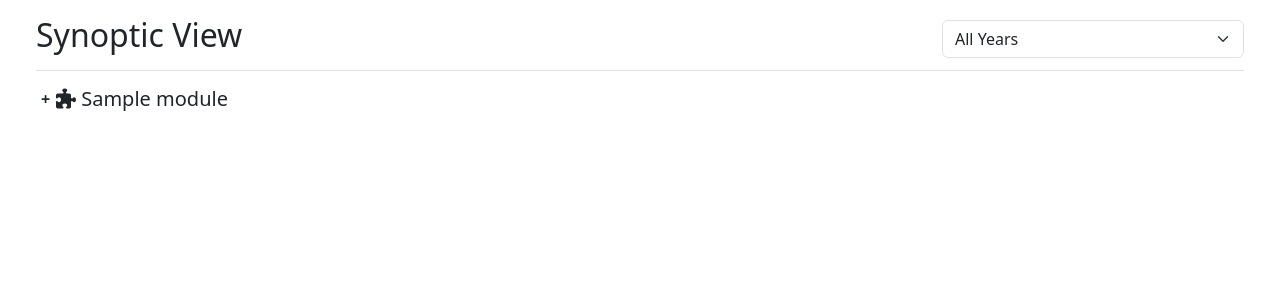
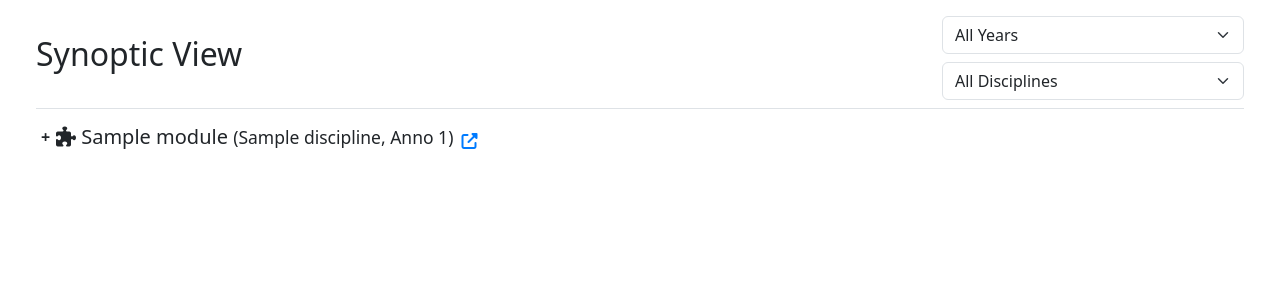
Before and after one commit to rcasertascuola/teachingmanager, a PHP site: page /synoptic_view.php in a window 1280 px wide; the page is wider, and only the part inside the window is pictured. Shown: the part 104-404 px from the top of that part. Run offline with PHP 8.4, Linux system fonts and the light colour scheme; the visitor is signed in with stand-in values (Sample User, id 1); tables that the repository leaves empty or names only in its code hold one stand-in row (values such as "Sample post").

Commit message:
feat(synoptic-view): Add discipline filter
This commit adds a new dropdown filter to the synoptic view, allowing users to filter the displayed modules by discipline.

- A new endpoint `get_disciplines.php` was created to provide a list of all available disciplines.
- The synoptic view UI was updated to include the new filter dropdown.
- The backend logic was updated to process the filter and return the corresponding modules.

```diff
--- /dev/null
+++ b/get_disciplines.php
@@ -0,0 +1,12 @@
+<?php
+header('Content-Type: application/json');
+
+require_once 'src/Database.php';
+require_once 'src/Disciplina.php';
+
+$db = Database::getInstance()->getConnection();
+$disciplina_manager = new Disciplina($db);
+
+$discipline = $disciplina_manager->findAll();
+
+echo json_encode($discipline);
--- a/src/Module.php
+++ b/src/Module.php
@@ -28,7 +28,7 @@ class Module
      * @param int|null $anno_corso
      * @return Module[]
      */
-    public function findAll($anno_corso = null)
+    public function findAll($anno_corso = null, $disciplina_id = null)
     {
         $params = [];
         $query = '
@@ -40,9 +40,18 @@ class Module
             LEFT JOIN
                 discipline d ON m.disciplina_id = d.id';
 
+        $where_clauses = [];
         if ($anno_corso) {
-            $query .= ' WHERE m.anno_corso = :anno_corso';
+            $where_clauses[] = 'm.anno_corso = :anno_corso';
             $params[':anno_corso'] = $anno_corso;
+        }
+        if ($disciplina_id) {
+            $where_clauses[] = 'm.disciplina_id = :disciplina_id';
+            $params[':disciplina_id'] = $disciplina_id;
+        }
+
+        if (count($where_clauses) > 0) {
+            $query .= ' WHERE ' . implode(' AND ', $where_clauses);
         }
 
         $query .= ' ORDER BY m.name ASC';
--- a/synoptic_data.php
+++ b/synoptic_data.php
@@ -20,6 +20,7 @@ $uda_manager = new Uda($db);
 $exercise_manager = new Exercise($db);
 
 $anno_corso = isset($_GET['anno_corso']) && !empty($_GET['anno_corso']) ? (int)$_GET['anno_corso'] : null;
+$disciplina_id = isset($_GET['disciplina_id']) && !empty($_GET['disciplina_id']) ? (int)$_GET['disciplina_id'] : null;
 
 function getCompetenzeByAbilita($pdo, $abilitaId) {
     $stmt = $pdo->prepare('
@@ -51,7 +52,7 @@ function getDisciplineByCompetenza($pdo, $competenzaId) {
     return $stmt->fetchAll(PDO::FETCH_ASSOC);
 }
 
-$modules = $module_manager->findAll($anno_corso);
+$modules = $module_manager->findAll($anno_corso, $disciplina_id);
 $result = [];
 
 foreach ($modules as $module) {
@@ -144,6 +145,8 @@ foreach ($modules as $module) {
         'id' => $module->id,
         'name' => $module->name,
         'description' => $module->description,
+        'disciplina_name' => $module->disciplina_name,
+        'anno_corso' => $module->anno_corso,
         'udas' => $udaData,
     ];
 }
--- a/synoptic_view.php
+++ b/synoptic_view.php
@@ -33,19 +33,35 @@ include 'header.php';
     .tree-view .leaf-node {
         padding-left: 15px;
     }
+    .tree-view .link-icon {
+        margin-left: 8px;
+        color: #007bff;
+        text-decoration: none;
+    }
+    .tree-view .link-icon:hover {
+        color: #0056b3;
+    }
+    .tree-item-content {
+        display: flex;
+        align-items: center;
+    }
 </style>
     <div class="container-fluid">
         <main class="px-md-4">
             <div class="d-flex justify-content-between flex-wrap flex-md-nowrap align-items-center pt-3 pb-2 mb-3 border-bottom">
                 <h1 class="h2">Synoptic View</h1>
                 <div class="col-md-3">
-                    <select id="anno-corso-filter" class="form-select">
+                    <select id="anno-corso-filter" class="form-select mb-2">
                         <option value="">All Years</option>
                         <option value="1">Year 1</option>
                         <option value="2">Year 2</option>
                         <option value="3">Year 3</option>
                         <option value="4">Year 4</option>
                         <option value="5">Year 5</option>
+                    </select>
+                    <select id="disciplina-filter" class="form-select">
+                        <option value="">All Disciplines</option>
+                        <!-- Options will be populated by JS -->
                     </select>
                 </div>
             </div>
@@ -61,12 +77,27 @@ include 'header.php';
         document.addEventListener('DOMContentLoaded', function () {
             const synopticTreeContainer = document.getElementById('synoptic-tree-container');
             const annoCorsoFilter = document.getElementById('anno-corso-filter');
+            const disciplinaFilter = document.getElementById('disciplina-filter');
 
-            function fetchData(annoCorso = '') {
-                let url = 'synoptic_data.php';
-                if (annoCorso) {
-                    url += '?anno_corso=' + annoCorso;
-                }
+            function populateDisciplineFilter() {
+                fetch('get_disciplines.php')
+                    .then(response => response.json())
+                    .then(data => {
+                        data.forEach(disciplina => {
+                            const option = document.createElement('option');
+                            option.value = disciplina.id;
+                            option.textContent = disciplina.nome;
+                            disciplinaFilter.appendChild(option);
+                        });
+                    });
+            }
+
+            function fetchData(annoCorso = '', disciplinaId = '') {
+                let params = new URLSearchParams();
+                if (annoCorso) params.append('anno_corso', annoCorso);
+                if (disciplinaId) params.append('disciplina_id', disciplinaId);
+
+                let url = 'synoptic_data.php?' + params.toString();
 
                 fetch(url)
                     .then(response => response.json())
@@ -75,11 +106,11 @@ include 'header.php';
                     });
             }
 
-            function parseAndRenderHeadings(content, container) {
+            function parseAndRenderHeadings(content, container, lessonId) {
                 const headings = [];
                 const lines = content.split('\n');
                 lines.forEach(line => {
-                    const match = line.match(/^(={2,})\s*(.*?)\s*\1/);
+                    const match = line.match(/^(={1,})\s*(.*?)\s*\1/);
                     if (match) {
                         headings.push({
                             level: match[1].length,
@@ -91,11 +122,11 @@ include 'header.php';
 
                 if (headings.length === 0) return;
 
-                const root = { level: 1, children: [] };
+                const root = { level: 0, children: [] };
                 const stack = [root];
 
                 headings.forEach(heading => {
-                    while (stack.length > 1 && stack[stack.length - 1].level >= heading.level) {
+                    while (stack.length > 0 && stack[stack.length - 1].level >= heading.level) {
                         stack.pop();
                     }
                     stack[stack.length - 1].children.push(heading);
@@ -106,7 +137,9 @@ include 'header.php';
                     nodes.forEach(node => {
                         const li = document.createElement('li');
                         const hasChildren = node.children.length > 0;
-                        li.innerHTML = `${hasChildren ? '<span class="toggler"></span>' : '<span class="leaf-node"></span>'}<span>${node.title}</span>`;
+                        const slug = slugify(node.title);
+                        const link = `lessons/view.php?id=${lessonId}#${slug}`;
+                        li.innerHTML = `${hasChildren ? '<span class="toggler"></span>' : '<span class="leaf-node"></span>'}<div class="tree-item-content"><span>${node.title}</span><a href="${link}" class="link-icon" target="_blank"><i class="fas fa-external-link-alt"></i></a></div>`;
                         if (hasChildren) {
                             const ul = document.createElement('ul');
                             ul.className = 'children';
@@ -119,6 +152,14 @@ include 'header.php';
 
                 render(root.children, container);
             }
+            function slugify(text) {
+                return text.toString().toLowerCase()
+                    .replace(/\s+/g, '-')           // Replace spaces with -
+                    .replace(/[^\w\-]+/g, '')       // Remove all non-word chars
+                    .replace(/\-\-+/g, '-')         // Replace multiple - with single -
+                    .replace(/^-+/, '')             // Trim - from start of text
+                    .replace(/-+$/, '');            // Trim - from end of text
+            }
 
             function renderTree(data) {
                 synopticTreeContainer.innerHTML = '';
@@ -127,7 +168,14 @@ include 'header.php';
                 data.forEach(module => {
                     const moduleLi = document.createElement('li');
                     const hasUdas = module.udas.length > 0;
-                    moduleLi.innerHTML = `${hasUdas ? '<span class="toggler"></span>' : '<span class="leaf-node"></span>'}<h5><i class="fas fa-puzzle-piece"></i> ${module.name}</h5>`;
+                    let moduleInfo = '';
+                    if (module.disciplina_name || module.anno_corso) {
+                        const infoParts = [];
+                        if (module.disciplina_name) infoParts.push(module.disciplina_name);
+                        if (module.anno_corso) infoParts.push(`Anno ${module.anno_corso}`);
+                        moduleInfo = ` <small>(${infoParts.join(', ')})</small>`;
+                    }
+                    moduleLi.innerHTML = `${hasUdas ? '<span class="toggler"></span>' : '<span class="leaf-node"></span>'}<div class="tree-item-content"><h5><i class="fas fa-puzzle-piece"></i> ${module.name}${moduleInfo}</h5><a href="modules/view.php?id=${module.id}" class="link-icon" target="_blank"><i class="fas fa-external-link-alt"></i></a></div>`;
 
                     if (hasUdas) {
                         const moduleUl = document.createElement('ul');
@@ -136,7 +184,7 @@ include 'header.php';
                         module.udas.forEach(uda => {
                             const udaLi = document.createElement('li');
                             const hasLessons = uda.lessons.length > 0;
-                            udaLi.innerHTML = `${hasLessons ? '<span class="toggler"></span>' : '<span class="leaf-node"></span>'}<h6><i class="fas fa-book"></i> ${uda.name}</h6>`;
+                            udaLi.innerHTML = `${hasLessons ? '<span class="toggler"></span>' : '<span class="leaf-node"></span>'}<div class="tree-item-content"><h6><i class="fas fa-book"></i> ${uda.name}</h6><a href="udas/view.php?id=${uda.id}" class="link-icon" target="_blank"><i class="fas fa-external-link-alt"></i></a></div>`;
 
                             if (hasLessons) {
                                 const udaUl = document.createElement('ul');
@@ -145,39 +193,39 @@ include 'header.php';
                                 uda.lessons.forEach(lesson => {
                                     const lessonLi = document.createElement('li');
                                     const hasContent = lesson.content || lesson.conoscenze.length > 0 || lesson.abilita.length > 0 || lesson.exercises.length > 0;
-                                    lessonLi.innerHTML = `${hasContent ? '<span class="toggler"></span>' : '<span class="leaf-node"></span>'}<strong><i class="fas fa-chalkboard-teacher"></i> ${lesson.title}</strong>`;
+                                    lessonLi.innerHTML = `${hasContent ? '<span class="toggler"></span>' : '<span class="leaf-node"></span>'}<div class="tree-item-content"><strong><i class="fas fa-chalkboard-teacher"></i> ${lesson.title}</strong><a href="lessons/view.php?id=${lesson.id}" class="link-icon" target="_blank"><i class="fas fa-external-link-alt"></i></a></div>`;
 
                                     if (hasContent) {
                                         const lessonUl = document.createElement('ul');
                                         lessonUl.className = 'children';
 
                                         if (lesson.content) {
-                                            parseAndRenderHeadings(lesson.content, lessonUl);
+                                            parseAndRenderHeadings(lesson.content, lessonUl, lesson.id);
                                         }
 
                                         if (lesson.conoscenze.length > 0) {
                                             const conoscenzeLi = document.createElement('li');
-                                            conoscenzeLi.innerHTML = `<span class="toggler"></span><strong><i class="fas fa-lightbulb"></i> Conoscenze</strong>`;
+                                            conoscenzeLi.innerHTML = `<span class="toggler"></span><div class="tree-item-content"><strong><i class="fas fa-lightbulb"></i> Conoscenze</strong></div>`;
                                             const conoscenzeUl = document.createElement('ul');
                                             conoscenzeUl.className = 'children';
                                             lesson.conoscenze.forEach(conoscenza => {
                                                 const li = document.createElement('li');
                                                 const hasCompetenze = conoscenza.competenze && conoscenza.competenze.length > 0;
-                                                li.innerHTML = `${hasCompetenze ? '<span class="toggler"></span>' : '<span class="leaf-node"></span>'}<span>${conoscenza.nome}</span>`;
+                                                li.innerHTML = `${hasCompetenze ? '<span class="toggler"></span>' : '<span class="leaf-node"></span>'}<div class="tree-item-content"><span>${conoscenza.nome}</span><a href="conoscenze/view.php?id=${conoscenza.id}" class="link-icon" target="_blank"><i class="fas fa-external-link-alt"></i></a></div>`;
                                                 if (hasCompetenze) {
                                                     const ul = document.createElement('ul');
                                                     ul.className = 'children';
                                                     conoscenza.competenze.forEach(competenza => {
                                                         const compLi = document.createElement('li');
                                                         const hasDiscipline = competenza.discipline && competenza.discipline.length > 0;
-                                                        compLi.innerHTML = `${hasDiscipline ? '<span class="toggler"></span>' : '<span class="leaf-node"></span>'}<span><i class="fas fa-graduation-cap"></i> ${competenza.nome}</span>`;
+                                                        compLi.innerHTML = `${hasDiscipline ? '<span class="toggler"></span>' : '<span class="leaf-node"></span>'}<div class="tree-item-content"><span><i class="fas fa-graduation-cap"></i> ${competenza.nome}</span><a href="competenze/view.php?id=${competenza.id}" class="link-icon" target="_blank"><i class="fas fa-external-link-alt"></i></a></div>`;
                                                         if (hasDiscipline) {
                                                             const discUl = document.createElement('ul');
                                                             discUl.className = 'children';
                                                             competenza.discipline.forEach(disciplina => {
                                                                 const discLi = document.createElement('li');
                                                                 discLi.className = 'leaf-node';
-                                                                discLi.innerHTML = `<span><i class="fas fa-atom"></i> ${disciplina.nome}</span>`;
+                                                                discLi.innerHTML = `<div class="tree-item-content"><span><i class="fas fa-atom"></i> ${disciplina.nome}</span><a href="discipline/view.php?id=${disciplina.id}" class="link-icon" target="_blank"><i class="fas fa-external-link-alt"></i></a></div>`;
                                                                 discUl.appendChild(discLi);
                                                             });
                                                             compLi.appendChild(discUl);
@@ -194,27 +242,27 @@ include 'header.php';
 
                                         if (lesson.abilita.length > 0) {
                                             const abilitaLi = document.createElement('li');
-                                            abilitaLi.innerHTML = `<span class="toggler"></span><strong><i class="fas fa-cogs"></i> Abilità</strong>`;
+                                            abilitaLi.innerHTML = `<span class="toggler"></span><div class="tree-item-content"><strong><i class="fas fa-cogs"></i> Abilità</strong></div>`;
                                             const abilitaUl = document.createElement('ul');
                                             abilitaUl.className = 'children';
                                             lesson.abilita.forEach(skill => {
                                                 const li = document.createElement('li');
                                                 const hasCompetenze = skill.competenze && skill.competenze.length > 0;
-                                                li.innerHTML = `${hasCompetenze ? '<span class="toggler"></span>' : '<span class="leaf-node"></span>'}<span>${skill.nome}</span>`;
+                                                li.innerHTML = `${hasCompetenze ? '<span class="toggler"></span>' : '<span class="leaf-node"></span>'}<div class="tree-item-content"><span>${skill.nome}</span><a href="abilita/view.php?id=${skill.id}" class="link-icon" target="_blank"><i class="fas fa-external-link-alt"></i></a></div>`;
                                                 if (hasCompetenze) {
                                                     const ul = document.createElement('ul');
                                                     ul.className = 'children';
                                                     skill.competenze.forEach(competenza => {
                                                         const compLi = document.createElement('li');
                                                         const hasDiscipline = competenza.discipline && competenza.discipline.length > 0;
-                                                        compLi.innerHTML = `${hasDiscipline ? '<span class="toggler"></span>' : '<span class="leaf-node"></span>'}<span><i class="fas fa-graduation-cap"></i> ${competenza.nome}</span>`;
+                                                        compLi.innerHTML = `${hasDiscipline ? '<span class="toggler"></span>' : '<span class="leaf-node"></span>'}<div class="tree-item-content"><span><i class="fas fa-graduation-cap"></i> ${competenza.nome}</span><a href="competenze/view.php?id=${competenza.id}" class="link-icon" target="_blank"><i class="fas fa-external-link-alt"></i></a></div>`;
                                                         if (hasDiscipline) {
                                                             const discUl = document.createElement('ul');
                                                             discUl.className = 'children';
                                                             competenza.discipline.forEach(disciplina => {
                                                                 const discLi = document.createElement('li');
                                                                 discLi.className = 'leaf-node';
-                                                                discLi.innerHTML = `<span><i class="fas fa-atom"></i> ${disciplina.nome}</span>`;
+                                                                discLi.innerHTML = `<div class="tree-item-content"><span><i class="fas fa-atom"></i> ${disciplina.nome}</span><a href="discipline/view.php?id=${disciplina.id}" class="link-icon" target="_blank"><i class="fas fa-external-link-alt"></i></a></div>`;
                                                                 discUl.appendChild(discLi);
                                                             });
                                                             compLi.appendChild(discUl);
@@ -231,13 +279,13 @@ include 'header.php';
 
                                         if (lesson.exercises.length > 0) {
                                             const exercisesLi = document.createElement('li');
-                                            exercisesLi.innerHTML = `<span class="toggler"></span><strong><i class="fas fa-pencil-ruler"></i> Exercises</strong>`;
+                                            exercisesLi.innerHTML = `<span class="toggler"></span><div class="tree-item-content"><strong><i class="fas fa-pencil-ruler"></i> Exercises</strong></div>`;
                                             const exercisesUl = document.createElement('ul');
                                             exercisesUl.className = 'children';
                                             lesson.exercises.forEach(exercise => {
                                                 const li = document.createElement('li');
                                                 li.className = 'leaf-node';
-                                                li.textContent = exercise.title;
+                                                li.innerHTML = `<div class="tree-item-content"><span>${exercise.title}</span><a href="exercises/view.php?id=${exercise.id}" class="link-icon" target="_blank"><i class="fas fa-external-link-alt"></i></a></div>`;
                                                 exercisesUl.appendChild(li);
                                             });
                                             exercisesLi.appendChild(exercisesUl);
@@ -260,11 +308,15 @@ include 'header.php';
                 synopticTreeContainer.appendChild(rootUl);
             }
 
+            function handleFilterChange() {
+                fetchData(annoCorsoFilter.value, disciplinaFilter.value);
+            }
+
+            populateDisciplineFilter();
             fetchData();
 
-            annoCorsoFilter.addEventListener('change', function () {
-                fetchData(this.value);
-            });
+            annoCorsoFilter.addEventListener('change', handleFilterChange);
+            disciplinaFilter.addEventListener('change', handleFilterChange);
 
             synopticTreeContainer.addEventListener('click', function (event) {
                 if (event.target.classList.contains('toggler')) {
```
